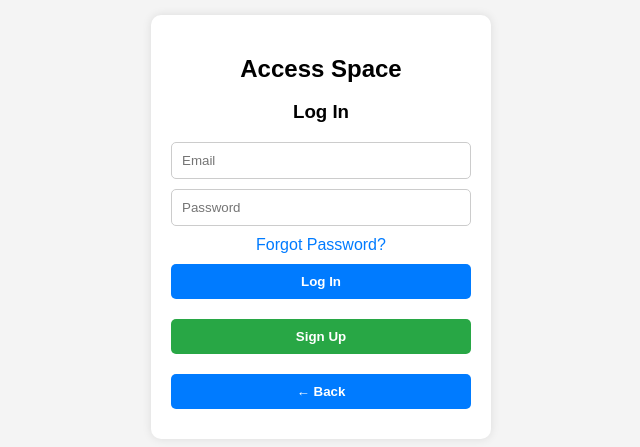
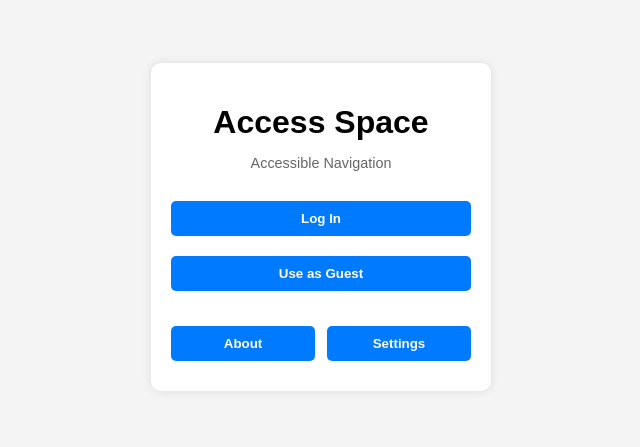
Before and after one commit to Alaiya/navispice, a plain HTML site: page index.html in a window 1280 px wide. Shown: the part 173-620 px from the top of the page, without its empty margins (319-959 px from the left). Drawn offline with Linux system fonts and the light colour scheme.

Commit message:
Add files via upload

```diff
--- a/index.html
+++ b/index.html
@@ -3,8 +3,9 @@
 <head>
   <meta charset="UTF-8" />
   <meta name="viewport" content="width=device-width, initial-scale=1.0"/>
-  <title>Login - Access Spice</title>
-  <style>body {
+  <title>Access Spice</title>
+  <style>
+    body {
   font-family: Arial, sans-serif;
   margin: 0;
   padding: 0;
@@ -82,20 +83,21 @@ a.back {
   margin-top: 15px;
   font-size: 0.9em;
 }
-</style>
+
+  </style>
 </head>
-<body class="login">
+<body class="welcome">
   <div class="container">
-    <h2>Access Space</h2>
-    <h3>Log In</h3>
+    <h1>Access Space</h1>
+    <p class="subtitle">Accessible Navigation</p>
 
-    <input type="email" placeholder="Email" />
-    <input type="password" placeholder="Password" />
-    <a href="#">Forgot Password?</a>
+    <button onclick="location.href='login and signup.html'">Log In</button>
+    <button>Use as Guest</button>
 
-    <button onclick="window.location.href='logout.html'">Log In</button>
-    <button class="secondary">Sign Up</button>
-    <button onclick="window.location.href='project.html'">← Back</button>
+    <div class="bottom-buttons">
+      <button onclick="location.href='menu.html'">About</button>
+      <button onclick="location.href='setting.html'">Settings</button>
+    </div>
   </div>
 </body>
 </html>
```
